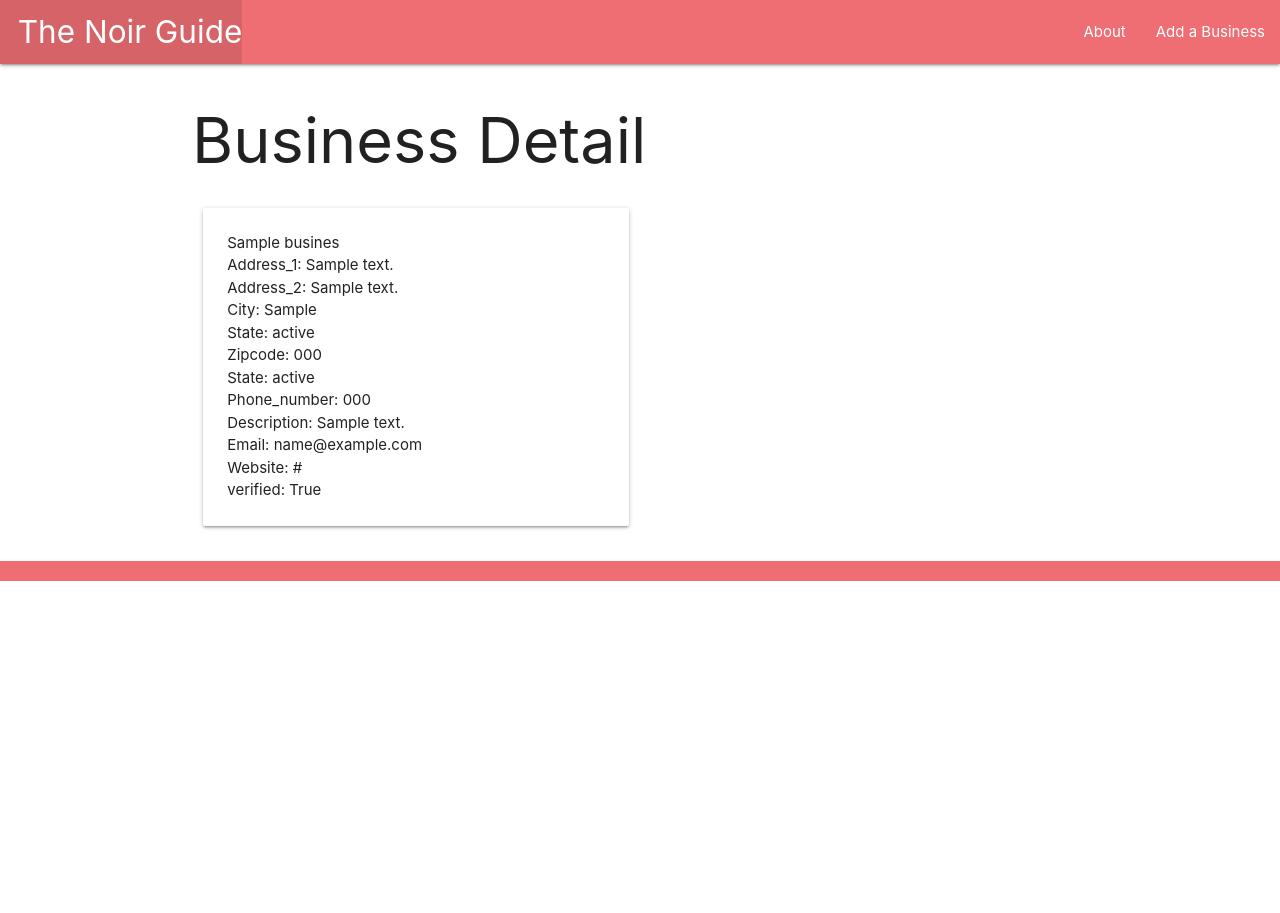
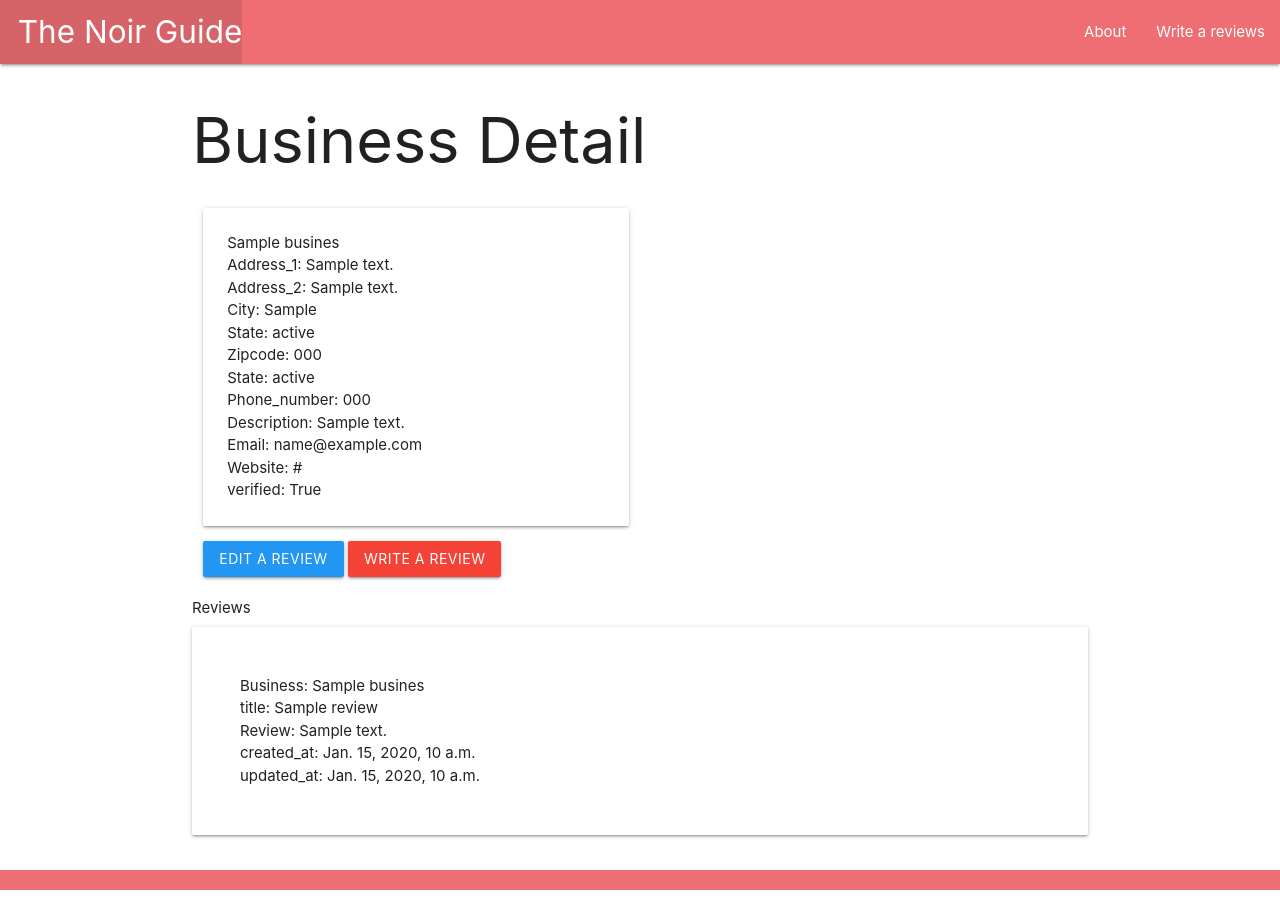
Before and after one commit to nicolegold1/thenoirguide, a Django app: page /business/1/ in a window 1280 px wide. Before the commit the page ends 581 px from the top, so only its background shows below. Run offline with Django 3.2, Linux system fonts and the light colour scheme; tables that the repository leaves empty hold one stand-in row (values such as "Sample post").

Commit message:
edit page is now rendering and the reviews are matching the business. need to attach a link to the reviews for edit and delete routes

```diff
--- a/main_app/models.py
+++ b/main_app/models.py
@@ -62,7 +62,7 @@ class Business(models.Model):
 
 
 class Review(models.Model):
-    business = models.ManyToManyField(Business)
+    business = models.ForeignKey(Business, on_delete=models.CASCADE)
     title = models.CharField(max_length=200)
     review = models.TextField(max_length=700)
     created_at = models.DateTimeField(auto_now_add=True)
@@ -81,6 +81,9 @@ class Review(models.Model):
 
 
 
+
+
+
 class Profile(models.Model):
     user = models.OneToOneField(User, on_delete=models.CASCADE)
     review = models.CharField(max_length=700)
--- a/main_app/templates/base.html
+++ b/main_app/templates/base.html
@@ -17,7 +17,7 @@
         </ul>
         <ul class="right">
           <li><a href="/about">About</a></li>
-          <li><a href="/reviews">Add a Business</a></li>
+          <li><a href="/reviews">Write a reviews</a></li>
         </ul>
       </div>
     </nav>
--- a/main_app/templates/business/detail.html
+++ b/main_app/templates/business/detail.html
@@ -25,14 +25,36 @@
         {% comment %} <p>business.verified == false</p> {% endcomment %}
        {% endif %}
      </div>
-    {% comment %} </div>  {% endcomment %}
-{% comment %}
+     </div>
+
       <div class="card-action">
-        <a href="{% url 'business_edit' business.id %}" class="btn blue">Edit</a>
-        <a href="{% url 'business_delete' business.id %}" class="btn red">Delete</a>
+        <a href="{% url 'review_edit' business.id %}" class="btn blue">Edit a review</a>
+        <a href="{% url 'review_delete' business.id %}" class="btn red">write a review</a>
       </div>
 
-    {% comment %} </div> {% endcomment %}
-   {% comment %} </div>  {% endcomment %}
+     </div>
+    </div>
+{% endfor %}
+<div class="row"
+<h1>Reviews </h1>
+{% for review in reviews %}
+
+  <div class="card">
+    <div class="card-content">
+
+    <div class="card-content">
+
+      <p>Business: {{ review.business }}</p>
+      <p>title: {{ review.title }}</p>
+      <p>Review: {{ review.review }}</p>
+      <p>created_at: {{review.created_at}}</p>
+      <p>updated_at: {{review.updated_at}}</p>
+
+    </div>
+     <div class="col s3">
+
+  </div>
+  </a>
+</div>
 {% endfor %}
 {% endblock%}
--- a/main_app/templates/business/index.html
+++ b/main_app/templates/business/index.html
@@ -28,7 +28,7 @@
     <form action="{% url 'business_index' %}" method="POST">
 
         {% csrf_token %}
-        {{ business_form.as_p }}
+        {{ review_form.as_p }}
         <input class="btn" type="submit" value="Write a Review">
 
     </form>
--- a/main_app/templates/reviews/edit.html
+++ b/main_app/templates/reviews/edit.html
@@ -4,7 +4,7 @@
 
 <h1>Edit {{ review.name }}</h1>
 
-<form action="{% url 'reviews_edit' cat.id %}" method="POST">
+<form action="{% url 'review_edit' review.id %}" method="POST">
     {% csrf_token %}
     {{ review_form.as_p }}
     <input class="btn" type="submit" value="Edit Review">
--- a/main_app/urls.py
+++ b/main_app/urls.py
@@ -7,6 +7,8 @@ urlpatterns = [
     path('about/', views.about, name='about'),
     path('business/', views.business_index, name='business_index'),
     path('business/<int:business_id>/', views.business_detail, name='business_detail'),
+    path('review/<int:review_id>/edit/', views.review_edit, name='review_edit'),
+    path('review/<int:review_id>/delete/', views.review_delete, name='review_delete'),
 
 
 
--- a/main_app/views.py
+++ b/main_app/views.py
@@ -4,6 +4,8 @@ from django.http import HttpResponse
 
 from .models import Business
 from .forms import Business_Form
+from .models import Review
+from .forms import Review_Form
 
 # Create your views here.
 
@@ -30,8 +32,42 @@ def business_index(request):
 
 def business_detail(request, business_id):
     business = Business.objects.filter(id=business_id)
-    context = {'business': business}
+    reviews = Review.objects.filter(business_id=business_id)
+    context = {'business': business,'reviews': reviews}
     return render(request, 'business/detail.html', context)
+
+def review_index(request):
+    if request.method == 'POST':
+        review_form = Review_Form(request.POST)
+        if review_form.is_valid():
+
+                new_review = review_form.save(commit=False)
+                new_review.user = request.user
+                new_review.save()
+                return redirect('review_index')
+    review = Review.objects.filter(user=request.user)
+    review_form = Review_Form()
+    context = {'review': review, 'review_form': review_form}
+    return render(request, 'review/index.html', context)
+
+
+def review_edit(request, review_id):
+    review = Review.objects.get(id=review_id)
+    if request.method == 'POST':
+        review_form = Review_Form(request.POST, instance=review)
+        if review_form.is_valid():
+            review_form.save()
+            return redirect(request,'review_edit', review_id=review.id)
+
+    review_form = Review_Form(instance=review)
+    context = {'review_form': review_form, 'review': review}
+    return render(request,'reviews/edit.html', context)
+
+def review_delete(request, review_id):
+    Review.objects.get(id=review_id).delete()
+    return redirect('business_index')
+
+
 
 
 
```
Also changed, not shown: main_app/templates/reviews/index.html (added, +33 -0 lines), main_app/migrations/0001_initial.py, main_app/migrations/0002_user.py (deleted), main_app/migrations/0003_profile.py (deleted), main_app/migrations/0004_auto_20210209_1850.py (deleted), main_app/migrations/0005_auto_20210210_0657.py (deleted), main_app/migrations/0006_auto_20210210_1824.py (deleted).
